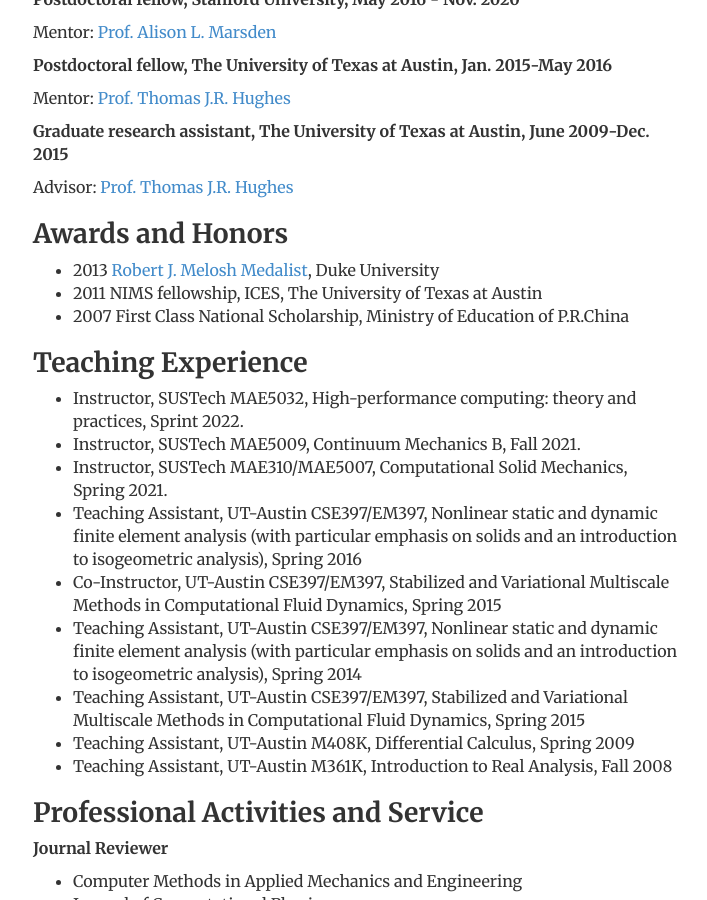
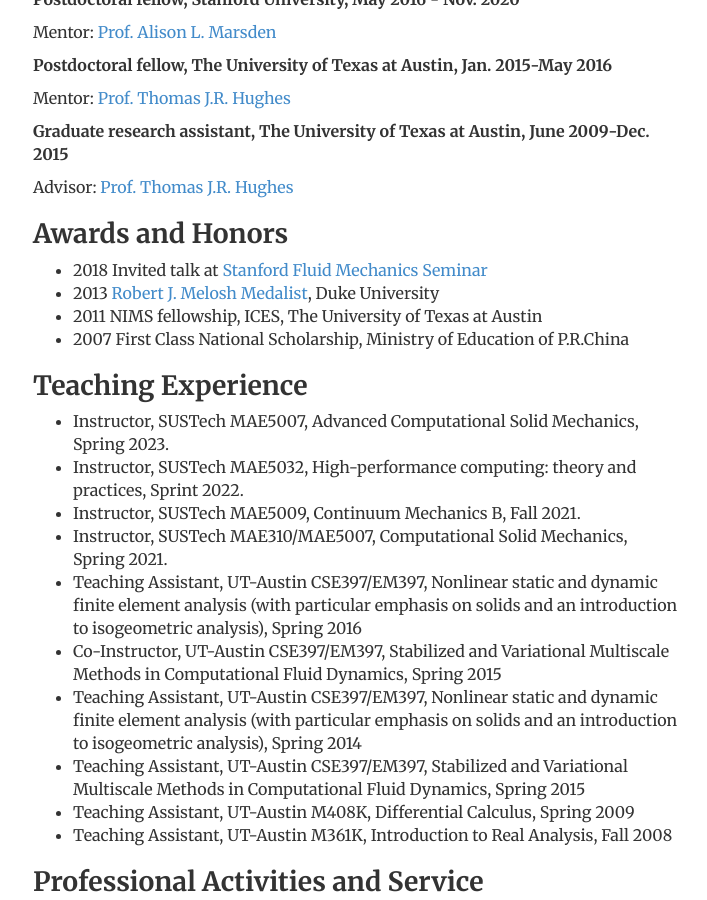
Before and after one commit to ju-liu/ju-liu.github.io, a Jekyll site: the page built from about/index.html, in a window 1280 px wide and 900 px high, scrolled down 621 px. Shown: the whole window, without its empty margins (283-990 px from the left). Built offline with Jekyll 4.4.1, drawn with Linux system fonts in a browser that asks for light colours; nearby versions of some CDN libraries; library files that are not in the unit come from our copies; comment, search, counter and statistics services are not loaded.

Commit message:
Update index.html

```diff
--- a/about/index.html
+++ b/about/index.html
@@ -45,16 +45,15 @@
 
   <h2>Awards and Honors</h2>
   <ul>
-    <li>2013 <a
-      href="http://cee.duke.edu/about/awards-honors/robert-j-melosh-medal">Robert
-      J. Melosh Medalist</a>, Duke University</li>
+    <li>2018 Invited talk at <a href="/misc/Stanford Fluid Mechanics Seminar-2018-05-08.pdf">Stanford Fluid Mechanics Seminar</a></li>
+    <li>2013 <a href="http://cee.duke.edu/about/awards-honors/robert-j-melosh-medal">Robert J. Melosh Medalist</a>, Duke University</li>
     <li>2011 NIMS fellowship, ICES, The University of Texas at Austin</li>
-    <li>2007 First Class National Scholarship, Ministry of Education of
-    P.R.China</li>
+    <li>2007 First Class National Scholarship, Ministry of Education of P.R.China</li>
   </ul>
 
   <h2>Teaching Experience</h2>
   <ul>
+    <li>Instructor, SUSTech MAE5007, Advanced Computational Solid Mechanics, Spring 2023.</li>
     <li>Instructor, SUSTech MAE5032, High-performance computing: theory and practices, Sprint 2022.</li>
     <li>Instructor, SUSTech MAE5009, Continuum Mechanics B, Fall 2021.</li>
     <li>Instructor, SUSTech MAE310/MAE5007, Computational Solid Mechanics, Spring 2021.</li>
```
